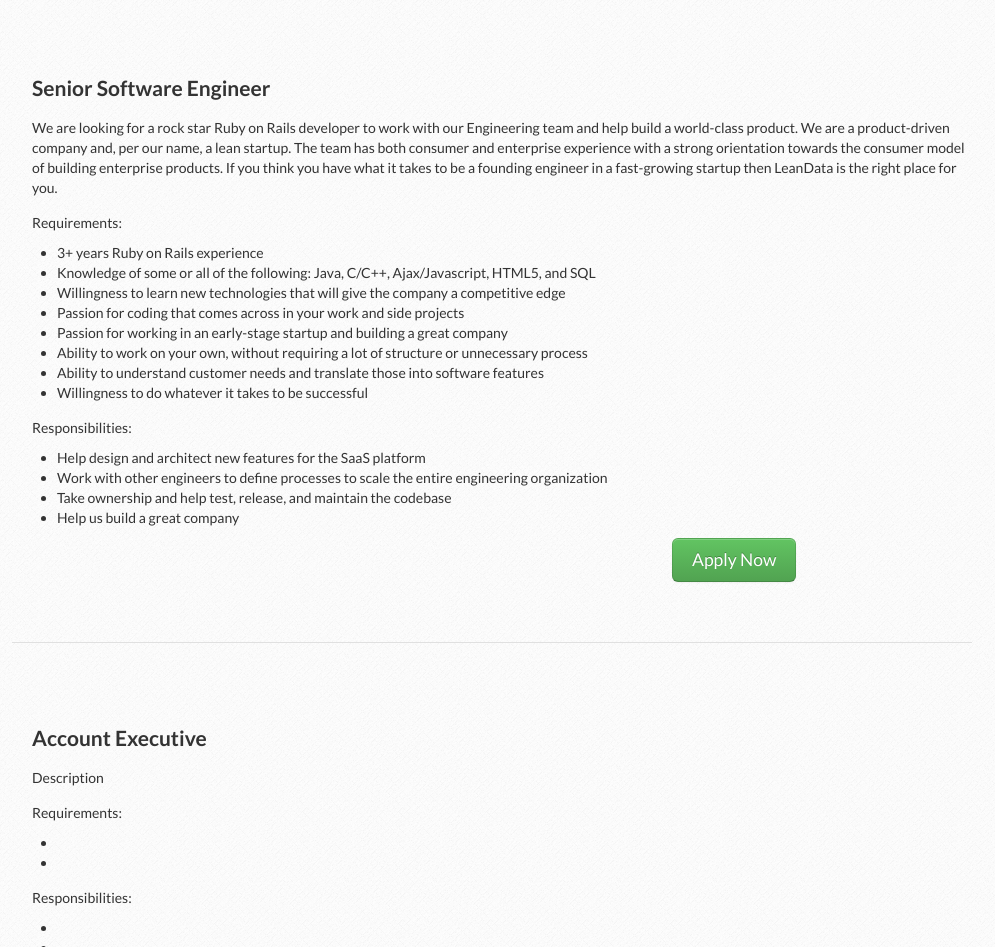
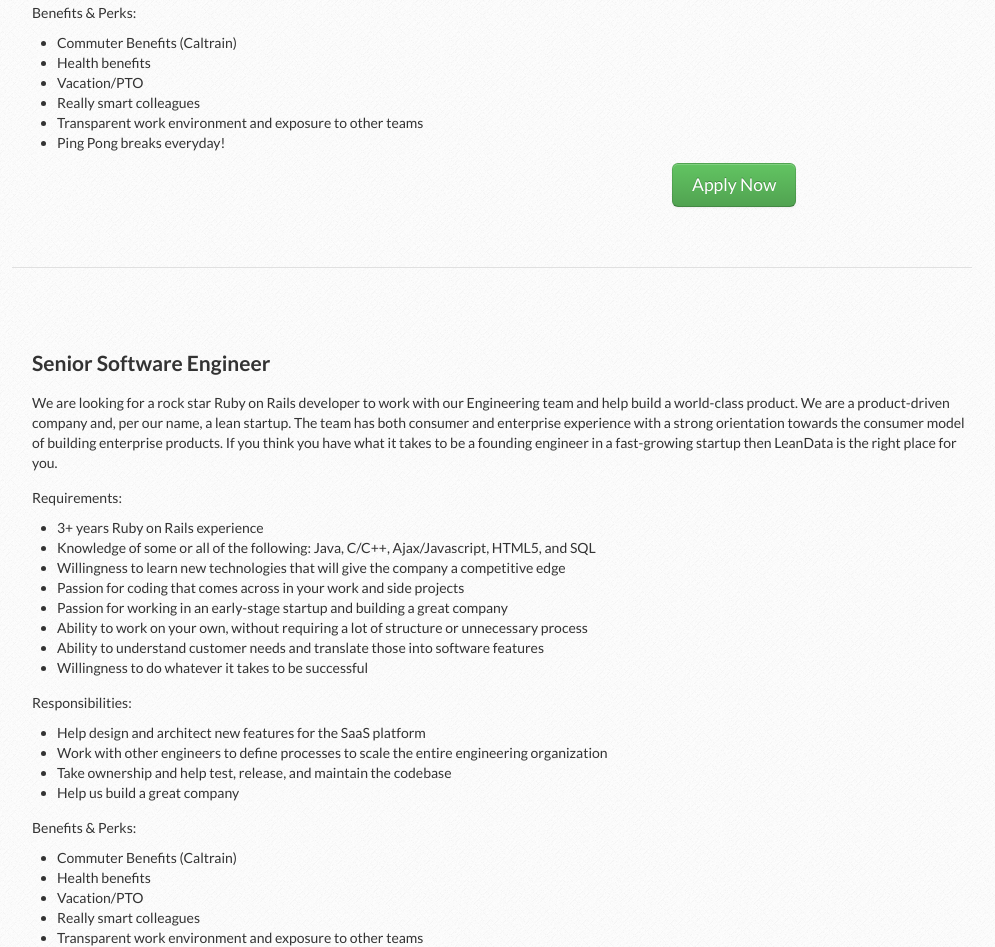
Before and after one commit to leandale/website, a plain HTML site: page careers.html in a window 1280 px wide. Shown: the part 1853-2800 px from the top of the page, without its empty margins (138-1133 px from the left). Drawn offline with nearby package versions, Linux system fonts and the light colour scheme.

Commit message:
wording in careers.html

```diff
--- a/careers.html
+++ b/careers.html
@@ -100,7 +100,11 @@
                             A Fun Work Environment
                         </h4>
                         <p>
-                            At LeanData, we work hard and play hard.  You can often find us engaged in an intense game of ping pong while taking a break from coding our next big feature.  It's an open environment where we value everyone's contribution to the team.
+                            At LeanData, we work hard and play hard.  You can often find us engaged in an intense game of ping pong while taking a break from coding our next big feature.
+												</p>
+												<p>	We are working hard to help our customers save millions of dollars by improving and making sense of vast amount of sales and marketing data. On a daily basis, you will find yourself working on data analytics, visualization tools, or improving our FuzzyMatching algorithm. We move fast but we also value code quality.
+												</p>
+												<p>It's an open environment where we value everyone's contribution to the team.
                         </p>
                     </div>
                 </div>
@@ -150,6 +154,16 @@
                             <li>Take ownership and help test, release, and maintain the codebase</li>
                             <li>Help us build a great company</li>
                         </ul>
+
+												<p>Benefits & Perks:</p>
+												<ul>
+													<li>Commuter Benefits (Caltrain)</li>
+													<li>Health benefits</li>
+													<li>Vacation/PTO</li>
+													<li>Really smart colleagues</li>
+													<li>Transparent work environment and exposure to other teams</li>
+													<li>Ping Pong breaks everyday!</li>
+												</ul>
                     </div>
                     <div class="span2 offset8"><a href="mailto:jobs@leandatainc.com" class="btn btn-large btn-success">Apply Now</a></div>
                 </div>
@@ -180,6 +194,16 @@
                             <li>Take ownership and help test, release, and maintain the codebase</li>
                             <li>Help us build a great company</li>
                         </ul>
+
+												<p>Benefits & Perks:</p>
+												<ul>
+													<li>Commuter Benefits (Caltrain)</li>
+													<li>Health benefits</li>
+													<li>Vacation/PTO</li>
+													<li>Really smart colleagues</li>
+													<li>Transparent work environment and exposure to other teams</li>
+													<li>Ping Pong breaks everyday!</li>
+												</ul>
                     </div>
                     <div class="span2 offset8"><a href="mailto:jobs@leandatainc.com" class="btn btn-large btn-success">Apply Now</a></div>
                 </div>
```
